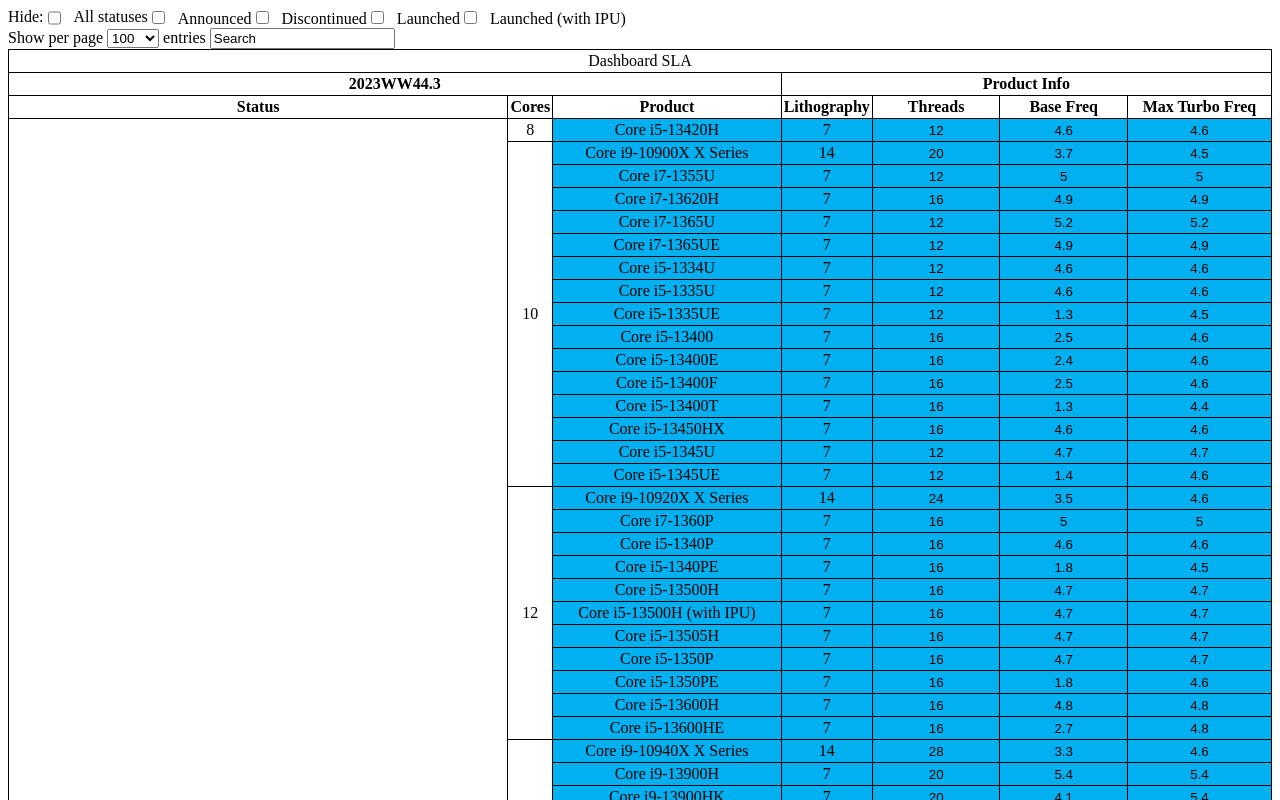
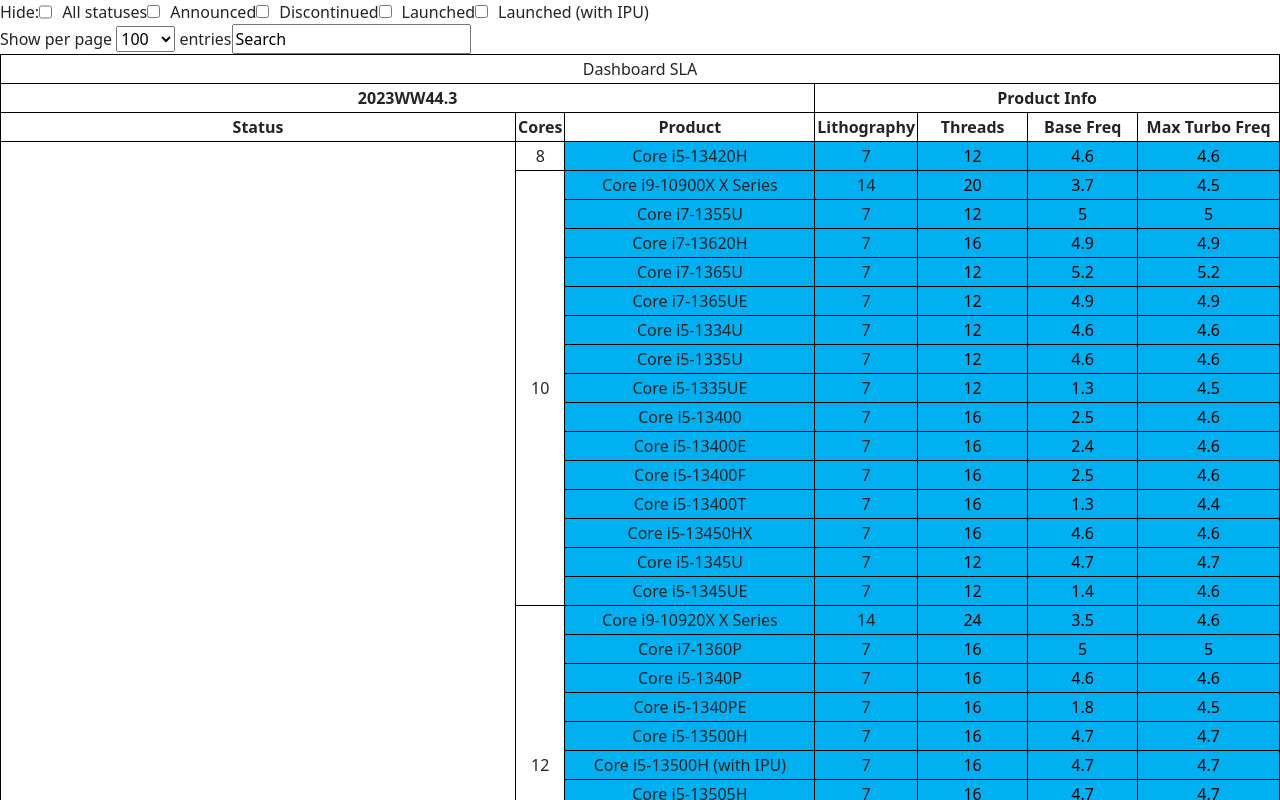
Before and after one commit to Rhythm-agrawal/dashboard-sla, a Vue app: page / in a window 1280 px wide. Shown: the top 800 px of the page. Built offline with nearby package versions, Linux system fonts and the light colour scheme.

Commit message:
feat: Import Bootstrap styles and add main.css in app.vue

```diff
--- a/src/App.vue
+++ b/src/App.vue
@@ -1,4 +1,5 @@
 <script setup>
+import "./assets/main.css";
 import Dashboard from "./components/Dashboard.vue";
 </script>
 
--- a/src/assets/main.css
+++ b/src/assets/main.css
@@ -1,3 +1,5 @@
+@import "bootstrap/dist/css/bootstrap.min.css";
+
 table {
   border-collapse: collapse;
 }
```
